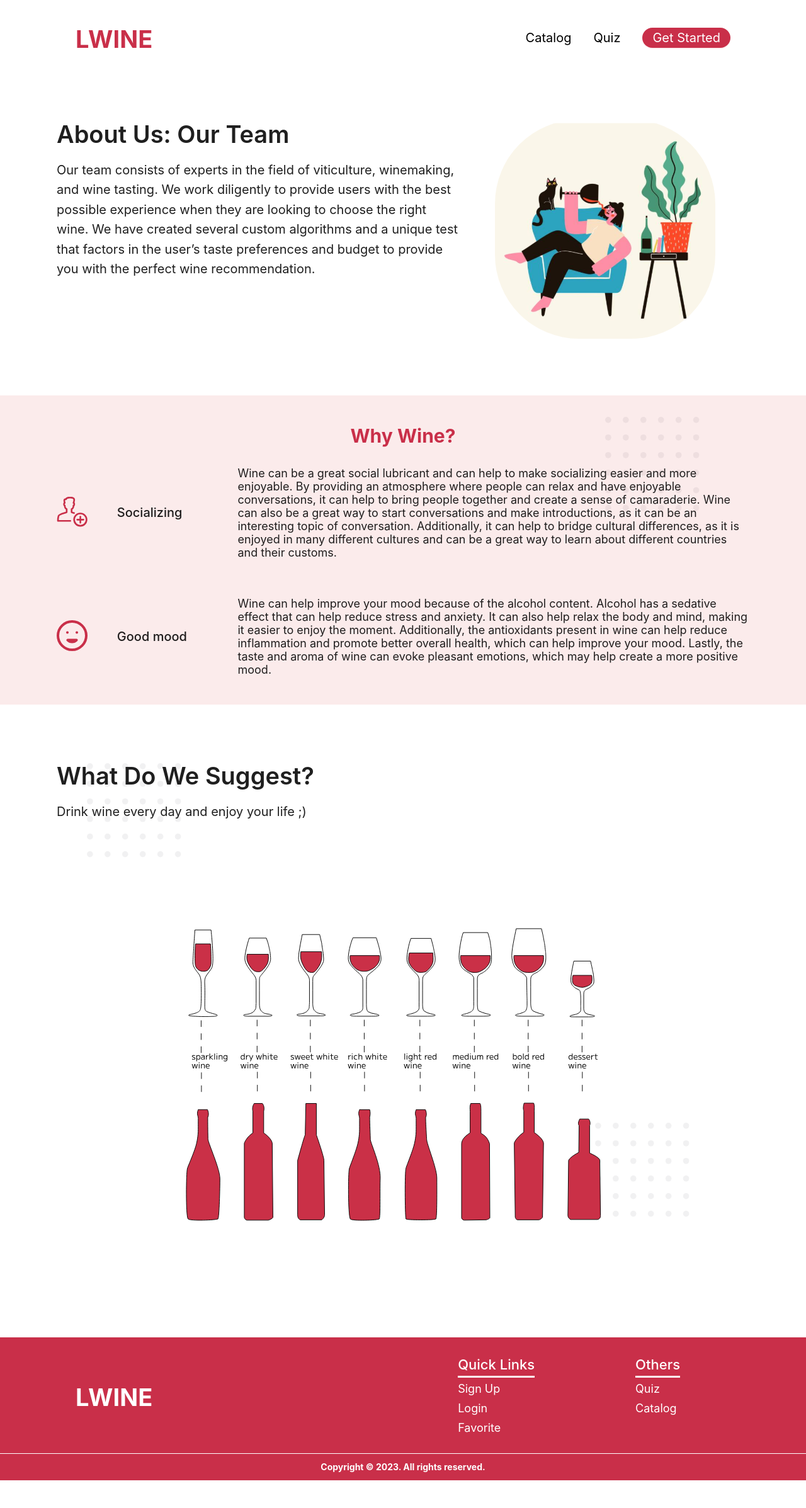
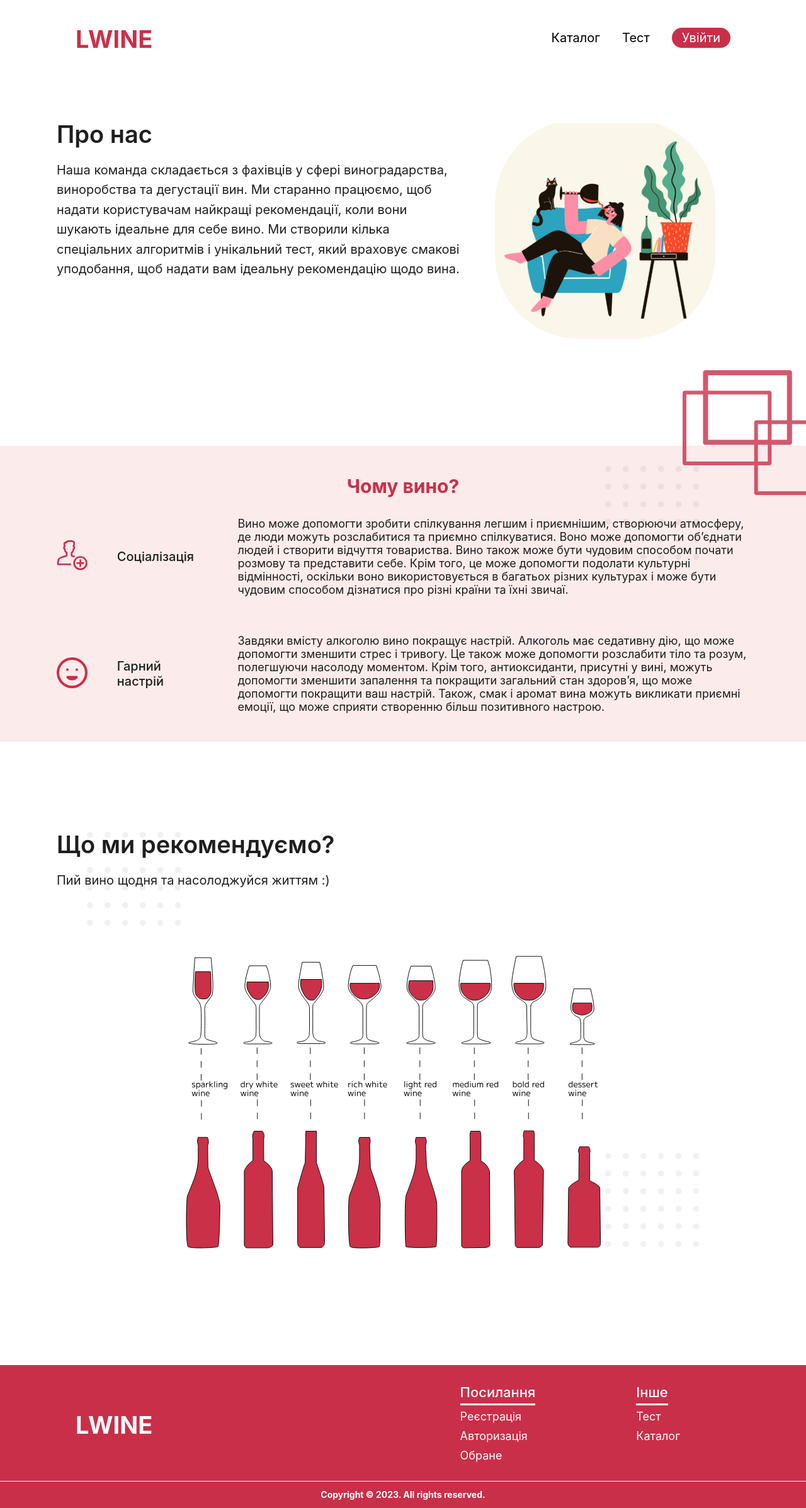
Before and after one commit to Nattalli/lteam-wine-map, a React (Create React App) app in the folder frontend/: page / in a window 1280 px wide. Shown: the whole page at 63% size. Before the commit the page ends 2351 px from the top, so only its background shows below. Built offline with nearby package versions, Linux system fonts and the light colour scheme.

Commit message:
changes according to comments

```diff
--- a/frontend/src/components/layout/Footer.tsx
+++ b/frontend/src/components/layout/Footer.tsx
@@ -13,18 +13,18 @@ export default function Footer() {
           <Row justify="end">
             <div className="footer-link-section">
               <div className="footer-link-title">
-                <span className="footer-link-title-text">Quick Links</span>
+                <span className="footer-link-title-text">Посилання</span>
               </div>
-              <div>Sign Up</div>
-              <div>Login</div>
-              <div>Favorite</div>
+              <div>Реєстрація</div>
+              <div>Авторизація</div>
+              <div>Обране</div>
             </div>
             <Col className="footer-link-section">
               <div className="footer-link-title">
-                <span className="footer-link-title-text">Others</span>
+                <span className="footer-link-title-text">Інше</span>
               </div>
-              <div>Quiz</div>
-              <div>Catalog</div>
+              <div>Тест</div>
+              <div>Каталог</div>
             </Col>
           </Row>
         </Col>
--- a/frontend/src/components/layout/Header.scss
+++ b/frontend/src/components/layout/Header.scss
@@ -8,7 +8,9 @@
 
   .header-title {
     margin: 0px;
-    color: $primary;
+    a {
+      color: $primary;
+    }
     font-weight: bold;
   }
 
--- a/frontend/src/components/layout/Header.tsx
+++ b/frontend/src/components/layout/Header.tsx
@@ -8,15 +8,17 @@ export default function Header() {
     <Layout.Header className="header">
       <Row justify="space-between" align="middle">
         <Col flex="150px">
-          <Typography.Title className="header-title">LWINE</Typography.Title>
+          <Typography.Title className="header-title">
+            <Link to="/">LWINE</Link>
+          </Typography.Title>
         </Col>
         <Col flex="auto">
           <Row justify="end" align="middle">
             <Space size={[35, 5]} className="header-tabs">
-              <Typography.Link>Catalog</Typography.Link>
-              <Typography.Link>Quiz</Typography.Link>
+              <Typography.Link>Каталог</Typography.Link>
+              <Typography.Link>Тест</Typography.Link>
               <Button type="primary">
-                <Link to={'linktologin'}>Get Started</Link>
+                <Link to={'linktologin'}>Увійти</Link>
               </Button>
             </Space>
           </Row>
--- a/frontend/src/pages/home/Home.scss
+++ b/frontend/src/pages/home/Home.scss
@@ -1,9 +1,10 @@
-@import "../../assets/scss/variables";
+@import '../../assets/scss/variables';
 
 .home-info-section {
   padding: 90px;
 
   &.about-us-section {
+    padding-bottom: 0px;
     img {
       width: clamp(200px, 100%, 350px);
     }
@@ -18,11 +19,20 @@
   }
 }
 
+.why-wine-section-wrapper {
+  padding: 50px 0px;
+
+  #why-wine-squares-img {
+    position: absolute;
+    right: 0px;
+  }
+
   .why-wine-section {
     background-color: $secondary;
     padding: 45px 90px;
+    margin-top: 120px;
 
-  background-image: url("../../assets/img/dots.svg");
+    background-image: url('../../assets/img/dots.svg');
     background-size: 150px;
     background-repeat: no-repeat;
     background-position: 85% 10%;
@@ -46,25 +56,34 @@
       font-size: 18px;
     }
   }
+}
+
+.suggest-section-wrapper {
+  padding-bottom: 10px;
 
   .suggest-section {
     min-height: 170px;
-  background-image: url("../../assets/img/dots.svg");
+    background-image: url('../../assets/img/dots.svg');
     background-size: 150px;
     background-repeat: no-repeat;
     background-position: 5% 15%;
   }
+}
 
 .wines-image {
-  padding: 75px 0px;
+  padding: 0px 0px 165px 0px;
 
-  background-image: url("../../assets/img/dots.svg");
+  background-image: url('../../assets/img/dots.svg');
   background-size: 150px;
   background-repeat: no-repeat;
-  background-position: 90% 80%;
+  background-position: 85% 64%;
 
   img {
     padding: 20px;
     width: clamp(400px, 100%, 730px);
   }
+
+  #suggest-squares-img {
+
   }
+}
--- a/frontend/src/pages/home/Home.tsx
+++ b/frontend/src/pages/home/Home.tsx
@@ -5,6 +5,7 @@ import AboutUs from '../../assets/img/about-us.svg';
 import SocializingIcon from '../../assets/img/socializing.svg';
 import GoodMood from '../../assets/img/good-mood.svg';
 import Wines from '../../assets/img/wines.svg';
+import WhyWineSquares from '../../assets/img/why-wine-squares.svg';
 import './Home.scss';
 
 export default function Home() {
@@ -13,7 +14,7 @@ export default function Home() {
       <Row className="home-info-section about-us-section" align="top">
         <Col xs={24} md={14}>
           <Typography.Title level={1} className="home-info-title">
-            About Us: Our Team
+            Про нас
           </Typography.Title>
           <Typography.Paragraph className="home-info-paragraph">
             {aboutUsText}
@@ -25,10 +26,12 @@ export default function Home() {
           </Row>
         </Col>
       </Row>
+      <div className="why-wine-section-wrapper">
+        <img id="why-wine-squares-img" src={WhyWineSquares} alt="Squares" />
         <div className="why-wine-section">
           <Row justify="center" align="middle" className="why-wine-header">
             <Typography.Title level={2} className="why-wine-title">
-            Why Wine?
+              Чому вино?
             </Typography.Title>
           </Row>
           <Row
@@ -43,7 +46,7 @@ export default function Home() {
                   <img src={SocializingIcon} alt="Socializing" />
                 </Col>
                 <Col span={16} className="why-wine-subsection-title">
-                Socializing
+                  Соціалізація
                 </Col>
               </Row>
             </Col>
@@ -56,7 +59,7 @@ export default function Home() {
                   <img src={GoodMood} alt="Socializing" />
                 </Col>
                 <Col span={16} className="why-wine-subsection-title">
-                Good mood
+                  Гарний настрій
                 </Col>
               </Row>
             </Col>
@@ -65,21 +68,22 @@ export default function Home() {
             </Col>
           </Row>
         </div>
-      <div className="home-info-section">
+      </div>
+      <div className="home-info-section suggest-section-wrapper">
         <div className="suggest-section">
           <Typography.Title level={1} className="home-info-title">
-            What Do We Suggest?
+            Що ми рекомендуємо?
           </Typography.Title>
           <Typography.Paragraph className="home-info-paragraph">
-            Drink wine every day and enjoy your life ;)
+            Пий вино щодня та насолоджуйся життям :)
           </Typography.Paragraph>
+        </div>
       </div>
       <div className="wines-image">
         <Row justify="center" align="middle">
           <img src={Wines} alt="Wines" />
         </Row>
       </div>
-      </div>
     </>
   );
 }
--- a/frontend/src/pages/home/homeTextConsts.ts
+++ b/frontend/src/pages/home/homeTextConsts.ts
@@ -1,23 +1,19 @@
-export const aboutUsText = `Our team consists of experts in the field of viticulture,
-  winemaking, and wine tasting. We work diligently to provide users
-  with the best possible experience when they are looking to choose
-  the right wine. We have created several custom algorithms and a
-  unique test that factors in the user’s taste preferences and budget
-  to provide you with the perfect wine recommendation.`;
+export const aboutUsText = `Наша команда складається з фахівців у сфері виноградарства,
+  виноробства та дегустації вин. Ми старанно працюємо, щоб надати користувачам
+  найкращі рекомендації, коли вони шукають ідеальне для себе вино.
+  Ми створили кілька спеціальних алгоритмів і унікальний тест, який враховує смакові
+  уподобання, щоб надати вам ідеальну рекомендацію щодо вина.`;
 
-export const socializingText = `Wine can be a great social lubricant and can help to make
-  socializing easier and more enjoyable. By providing an atmosphere
-  where people can relax and have enjoyable conversations, it can help
-  to bring people together and create a sense of camaraderie. Wine can
-  also be a great way to start conversations and make introductions,
-  as it can be an interesting topic of conversation. Additionally, it
-  can help to bridge cultural differences, as it is enjoyed in many
-  different cultures and can be a great way to learn about different
-  countries and their customs.`;
+export const socializingText = `Вино може допомогти зробити спілкування легшим і приємнішим,
+  створюючи атмосферу, де люди можуть розслабитися та приємно спілкуватися.
+  Воно може допомогти об’єднати людей і створити відчуття товариства. Вино також може бути
+  чудовим способом почати розмову та представити себе. Крім того, це може допомогти подолати
+  культурні відмінності, оскільки воно використовується в багатьох різних культурах і може
+  бути чудовим способом дізнатися про різні країни та їхні звичаї.`;
 
-export const goodMoodText = `Wine can help improve your mood because of the alcohol content.
-  Alcohol has a sedative effect that can help reduce stress and anxiety.
-  It can also help relax the body and mind, making it easier to enjoy the moment.
-  Additionally, the antioxidants present in wine can help reduce inflammation and
-  promote better overall health, which can help improve your mood.
-  Lastly, the taste and aroma of wine can evoke pleasant emotions, which may help create a more positive mood.`
+export const goodMoodText = `Завдяки вмісту алкоголю вино покращує настрій. Алкоголь має
+  седативну дію, що може допомогти зменшити стрес і тривогу. Це також може допомогти
+  розслабити тіло та розум, полегшуючи насолоду моментом. Крім того, антиоксиданти,
+  присутні у вині, можуть допомогти зменшити запалення та покращити загальний стан
+  здоров’я, що може допомогти покращити ваш настрій. Також, смак і аромат вина можуть
+  викликати приємні емоції, що може сприяти створенню більш позитивного настрою.`
--- a/frontend/src/utils/AntdConfigProvider.tsx
+++ b/frontend/src/utils/AntdConfigProvider.tsx
@@ -1,5 +1,5 @@
+import React from 'react';
 import { ConfigProvider } from 'antd';
-import React from 'react';
 
 export default function AntdConfigProvider({ children }: React.PropsWithChildren) {
   return (
@@ -10,6 +10,8 @@ export default function AntdConfigProvider({ children }: React.PropsWithChildren
           borderRadius: 30,
           colorBgLayout: '#FFFFFF',
           colorLink: '#000000',
+          colorLinkHover: '#C92F49',
+          colorLinkActive: '#D65465'
         },
       }}
     >
```
Also changed, not shown: frontend/src/assets/img/why-wine-squares.svg (added). Lines whose indentation alone changed are shown as unchanged.
